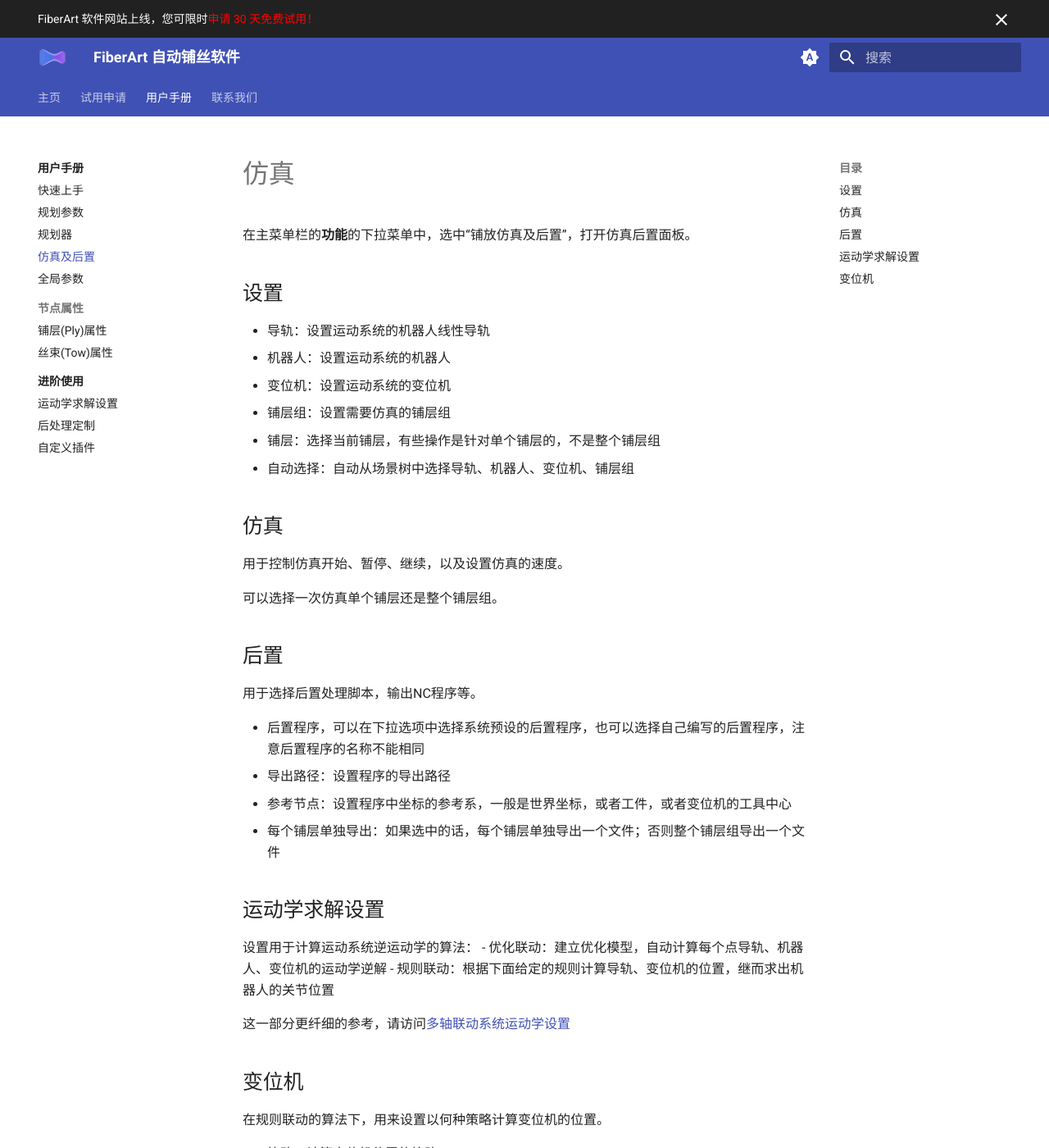
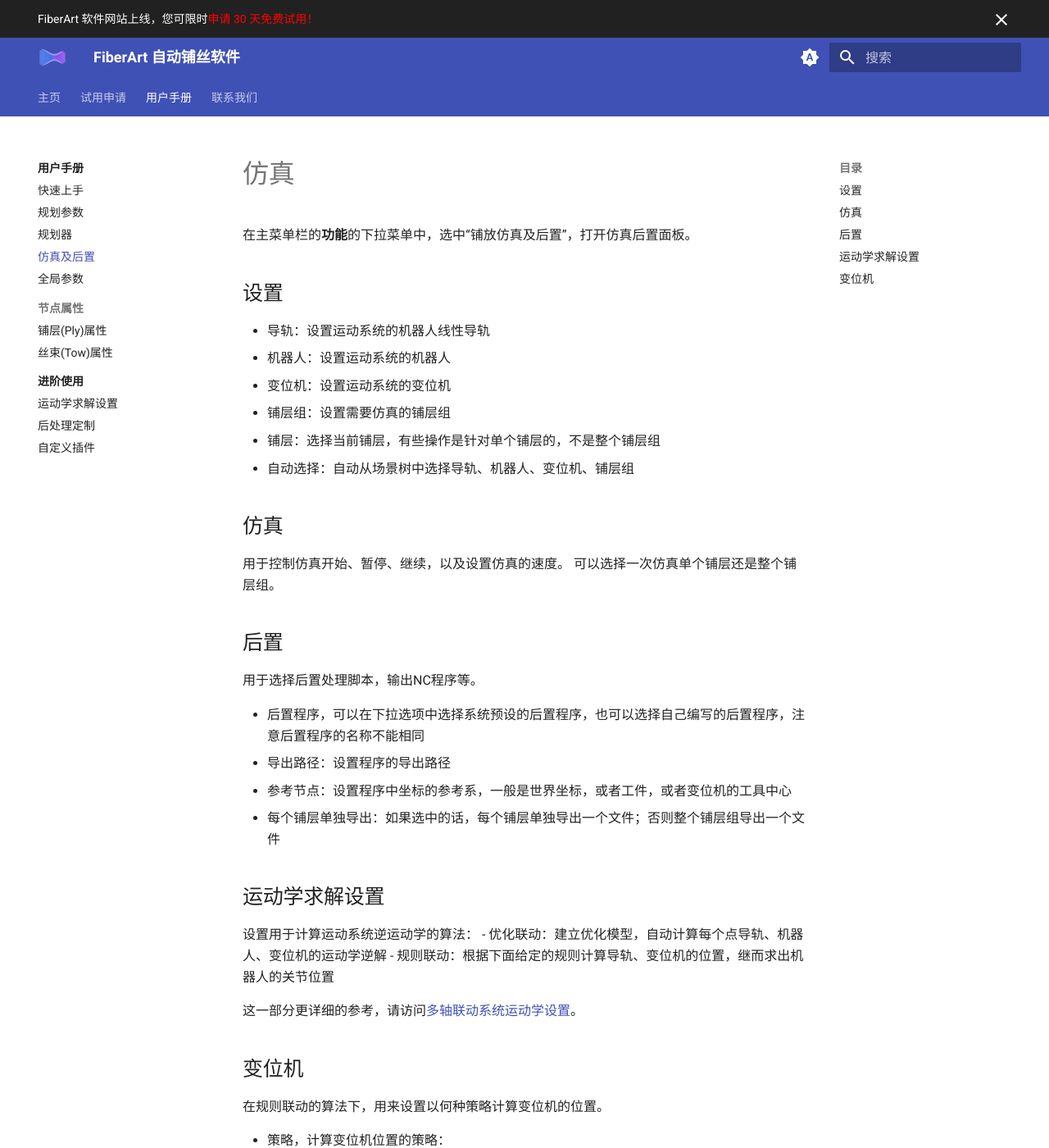
Before and after one commit to xiaodaxia-2008/FiberArtDocumentation, an MkDocs documentation site: the page built from docs/user_guides/simulation.md, in a window 1280 px wide and 1400 px high. Shown: the whole window at 82% size. Built offline with MkDocs 1.6.1 and Material for MkDocs 9.7.7, drawn with Linux system fonts in a browser that asks for light colours.

Commit message:
fix typos

```diff
--- a/docs/user_guides/simulation.md
+++ b/docs/user_guides/simulation.md
@@ -1,7 +1,9 @@
 # 仿真
+
 在主菜单栏的**功能**的下拉菜单中，选中“铺放仿真及后置”，打开仿真后置面板。
 
 ## 设置
+
 - 导轨：设置运动系统的机器人线性导轨
 - 机器人：设置运动系统的机器人
 - 变位机：设置运动系统的变位机
@@ -10,11 +12,12 @@
 - 自动选择：自动从场景树中选择导轨、机器人、变位机、铺层组
 
 ## 仿真
+
 用于控制仿真开始、暂停、继续，以及设置仿真的速度。
-
 可以选择一次仿真单个铺层还是整个铺层组。
 
 ## 后置
+
 用于选择后置处理脚本，输出NC程序等。
 
 - 后置程序，可以在下拉选项中选择系统预设的后置程序，也可以选择自己编写的后置程序，注意后置程序的名称不能相同
@@ -23,13 +26,15 @@
 - 每个铺层单独导出：如果选中的话，每个铺层单独导出一个文件；否则整个铺层组导出一个文件
 
 ## 运动学求解设置
+
 设置用于计算运动系统逆运动学的算法：
 - 优化联动：建立优化模型，自动计算每个点导轨、机器人、变位机的运动学逆解
 - 规则联动：根据下面给定的规则计算导轨、变位机的位置，继而求出机器人的关节位置
 
-这一部分更纤细的参考，请访问[多轴联动系统运动学设置](../advanced/kinematics.md)
+这一部分更详细的参考，请访问[多轴联动系统运动学设置](../advanced/kinematics.md)。
 
 ## 变位机
+
 在规则联动的算法下，用来设置以何种策略计算变位机的位置。
 
 - 策略，计算变位机位置的策略：
--- a/mkdocs.yml
+++ b/mkdocs.yml
@@ -79,6 +79,7 @@ markdown_extensions:
   - md_in_html
   - footnotes
   - admonition
+  - pymdownx.blocks.caption
   - pymdownx.details
   - pymdownx.tabbed:
       alternate_style: true
```
Also changed, not shown: docs/advanced/plugin.md (+1 -1 lines), docs/user_guides/getting_started.md (+6 -2 lines), 1 other file.
